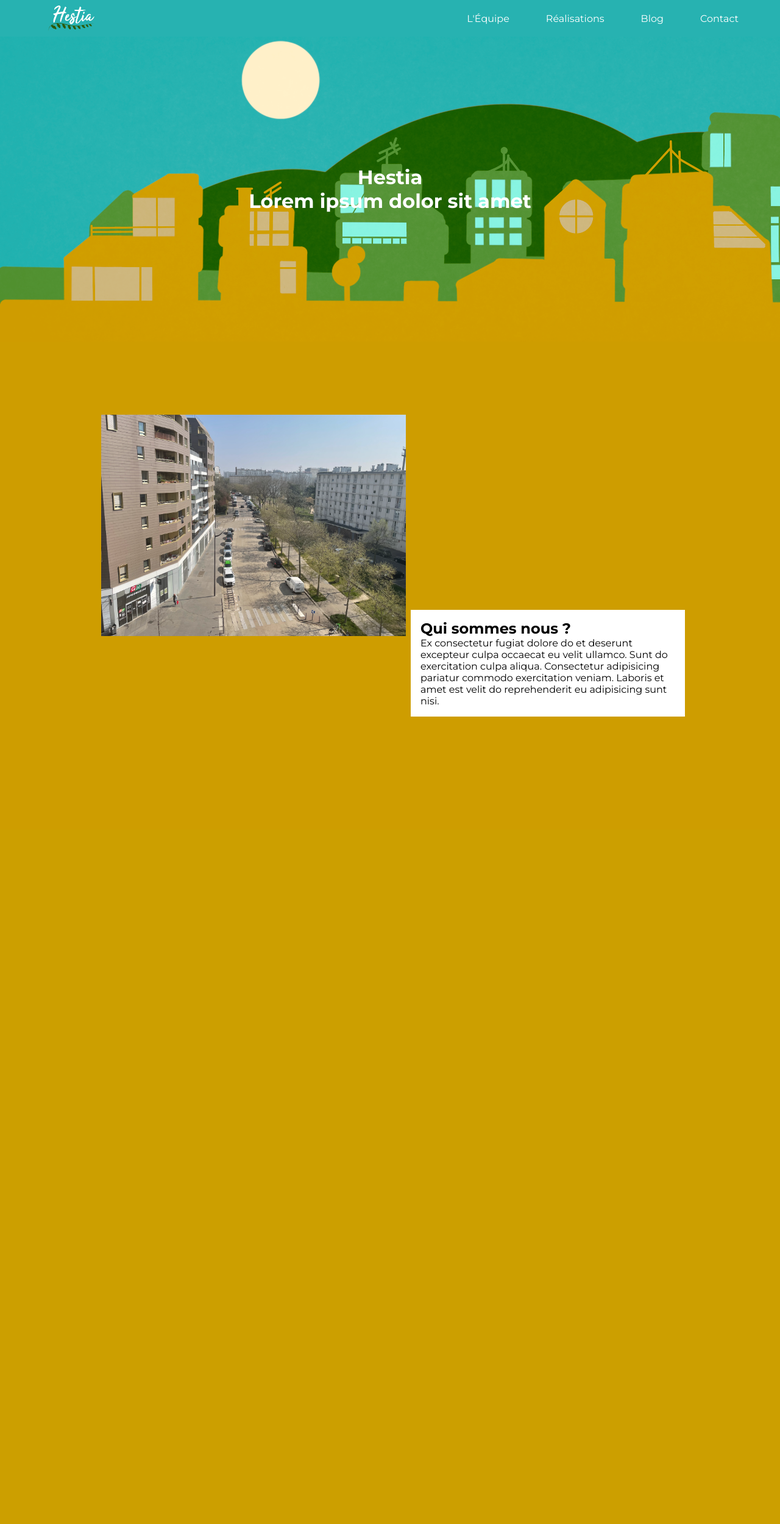
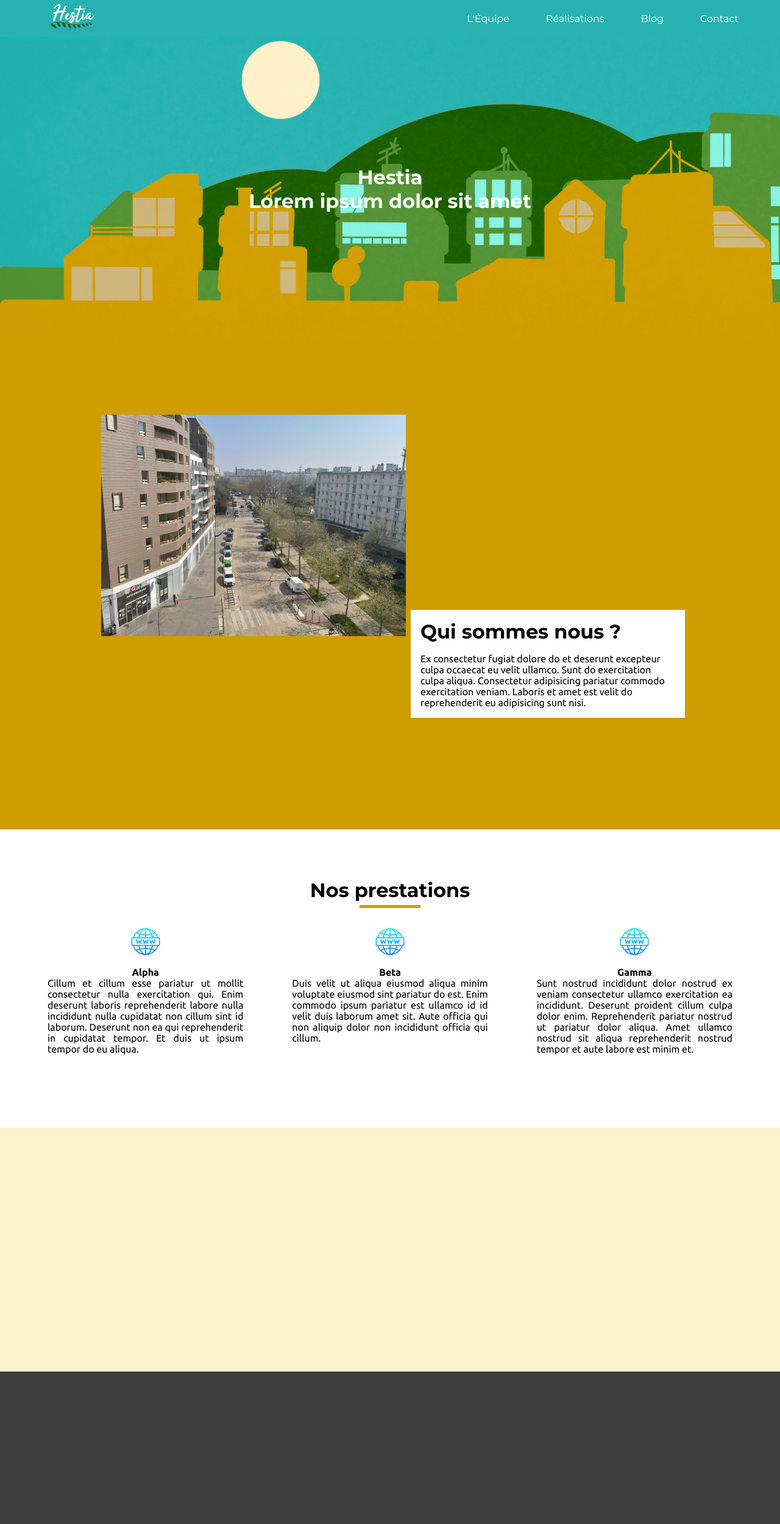
Before and after one commit to dongjounkim/Hestia-website, a PHP site: page / in a window 1280 px wide. Shown: the whole page at 61% size. Before the commit the page ends 1175 px from the top, so only its background shows below. Run offline with PHP 8.4, Linux system fonts and the light colour scheme.

Commit message:
index.html structure

```diff
--- a/index.html
+++ b/index.html
@@ -1,5 +1,6 @@
 <!DOCTYPE html>
 <html lang="fr">
+
 <head>
     <meta charset="UTF-8">
     <meta http-equiv="X-UA-Compatible" content="IE=edge">
@@ -7,10 +8,11 @@
     <title>Document</title>
     <link rel="stylesheet" href="styles/styles.css">
 </head>
+
 <body>
     <nav class="mainMenu">
         <div class="wrapper">
-            <img src="img/hestia_logo_blanc.png" alt="Hestia Logo">
+            <a href="/"><img src="img/hestia_logo_blanc.png" alt="Hestia Logo" title="Accueil"></a>
             <ul>
                 <li><a href="">Contact</a></li>
                 <li><a href="">Blog</a></li>
@@ -27,10 +29,41 @@
             <img src="img/test.png" alt="">
             <div class="introText">
                 <h2>Qui sommes nous ?</h2>
-                <p>Ex consectetur fugiat dolore do et deserunt excepteur culpa occaecat eu velit ullamco. Sunt do exercitation culpa aliqua. Consectetur adipisicing pariatur commodo exercitation veniam. Laboris et amet est velit do reprehenderit eu adipisicing sunt nisi.</p>
+                <p>Ex consectetur fugiat dolore do et deserunt excepteur culpa occaecat eu velit ullamco. Sunt do
+                    exercitation culpa aliqua. Consectetur adipisicing pariatur commodo exercitation veniam. Laboris et
+                    amet est velit do reprehenderit eu adipisicing sunt nisi.</p>
             </div>
         </div>
 
     </section>
+    <section class="services">
+        <div class="wrapper">
+            <h3>Nos prestations</h3>
+            <div class="cardContainer">
+                <div class="card">
+                    <img src="/img/www.png" alt="">
+                    <h4>Alpha</h4>
+                    <p>Cillum et cillum esse pariatur ut mollit consectetur nulla exercitation qui. Enim deserunt laboris reprehenderit labore nulla incididunt nulla cupidatat non cillum sint id laborum. Deserunt non ea qui reprehenderit in cupidatat tempor. Et duis ut ipsum tempor do eu aliqua.</p>
+                </div>
+                <div class="card">
+                    <img src="/img/www.png" alt="">
+                    <h4>Beta</h4>
+                    <p>Duis velit ut aliqua eiusmod aliqua minim voluptate eiusmod sint pariatur do est. Enim commodo ipsum pariatur est ullamco id id velit duis laborum amet sit. Aute officia qui non aliquip dolor non incididunt officia qui cillum.</p>
+                </div>
+                <div class="card">
+                    <img src="/img/www.png" alt="">
+                    <h4>Gamma</h4>
+                    <p>Sunt nostrud incididunt dolor nostrud ex veniam consectetur ullamco exercitation ea incididunt. Deserunt proident cillum culpa dolor enim. Reprehenderit pariatur nostrud ut pariatur dolor aliqua. Amet ullamco nostrud sit aliqua reprehenderit nostrud tempor et aute labore est minim et.</p>
+                </div>
+            </div>
+        </div>
+    </section>
+    <section class="beige">
+        <div class="wrapper"></div>
+    </section>
+    <footer>
+
+    </footer>
 </body>
+
 </html>
--- a/styles/styles.css
+++ b/styles/styles.css
@@ -4,12 +4,12 @@
     box-sizing: border-box;
     margin: 0;
     padding: 0;
-    font-family: 'Montserrat', sans-serif;
 }
 
 body {
     padding: 0;
     margin: 0;
+    font-family: 'Montserrat', sans-serif;
 }
 
 .wrapper {
@@ -99,6 +99,16 @@ body {
     z-index: 1;
 }
 
+.intro .introText h2{
+    font-family: 'Montserrat', sans-serif;
+    font-size: 2rem;
+}
+
+.intro .introText p {
+    font-family: 'Ubuntu', sans-serif;
+    margin-top: 1rem;
+}
+
 .intro .introText {
     position: absolute;
     max-width: 450px;
@@ -110,3 +120,70 @@ body {
     right: 0;
     height: fit-content;
 }
+
+.services {
+    min-height: 50vh;
+}
+
+.services .wrapper {
+    display: flex;
+    /* justify-content: center; */
+    align-items: center;
+    flex-direction: column;
+}
+
+h3 {
+    margin-top: 5rem;
+    position: relative;
+    font-size: 2rem;
+}
+
+h3::after{
+    content:'';
+    position: absolute;
+    background-color: #ce9d00;
+    background-position: 0 center;
+    margin-left: auto;
+    margin-right: auto;
+    left: 0;
+    right: 0;
+    text-align: center;
+    height: 5px;
+    width: 100px;
+    bottom: -10px;
+}
+
+.cardContainer {
+    display: flex;
+    max-width: 100%;
+    margin-bottom: 5rem;
+}
+
+.cardContainer .card img {
+    width: 50px;
+    height: 50px;
+}
+
+.cardContainer .card {
+    margin: 2.5rem;
+    width: 33.333%;
+    display: flex;
+    flex-direction: column;
+    align-items: center;
+    text-align: justify;
+    font-family: 'Ubuntu', sans-serif !important;
+}
+
+.cardContainer h4 {
+    margin-top: 1rem;
+}
+
+.beige {
+    min-height: 50vh;
+    background-color: #FFF1CC;
+}
+
+footer {
+    min-height: 250px;
+    background-color: #3E3E3E;
+}
```
Also changed, not shown: img/www.png (added).
